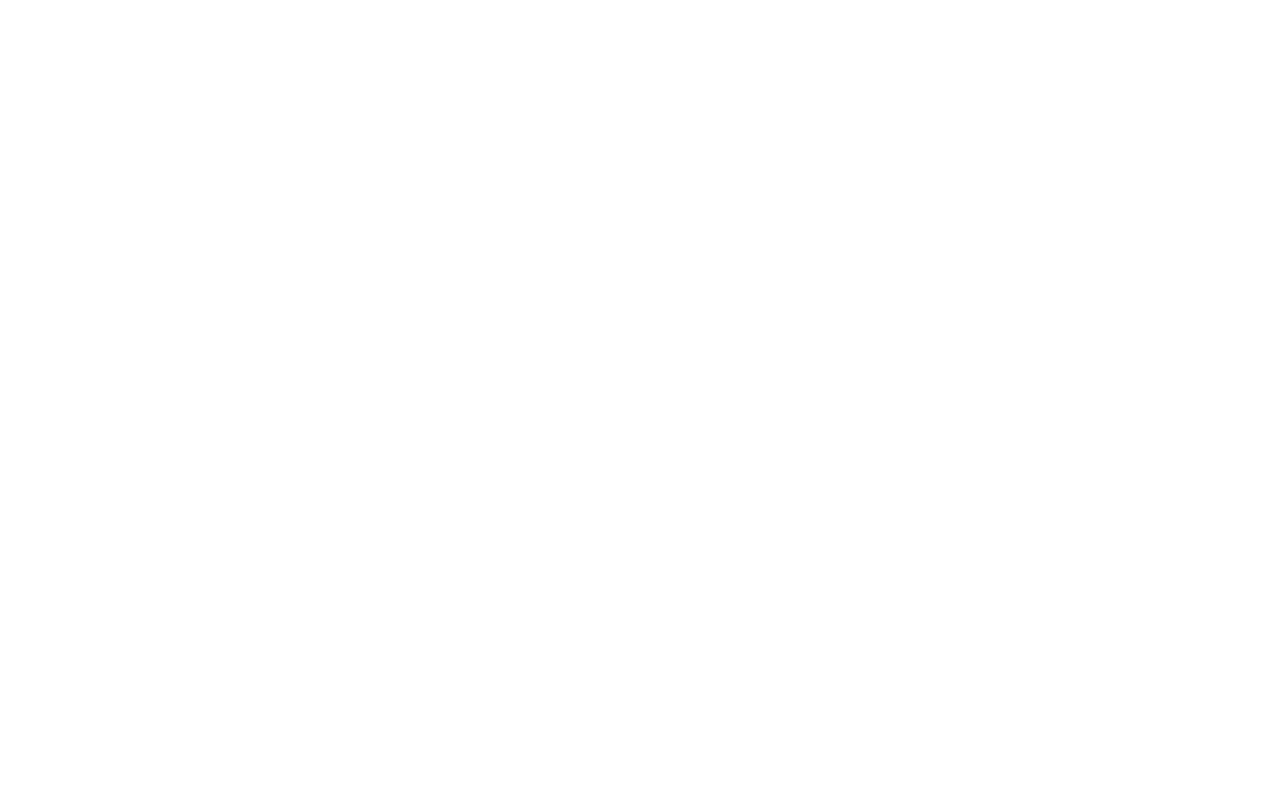
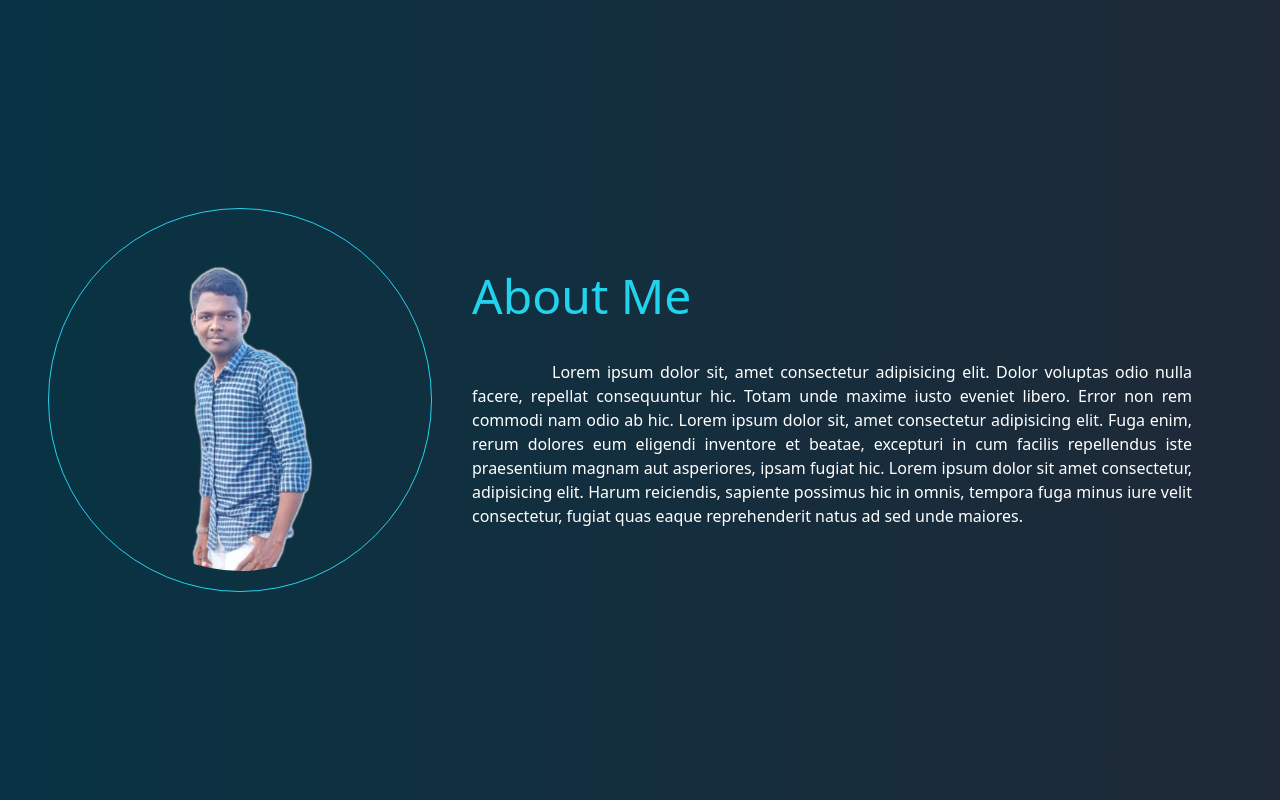
Before and after one commit to Satheesh-Baabu/Portfolio, a React (Vite) app: page /about in a window 1280 px wide. Before the commit this address had no page. Built offline with nearby package versions, Linux system fonts and the light colour scheme.

Commit message:
About page done

```diff
--- a/src/App.jsx
+++ b/src/App.jsx
@@ -1,15 +1,18 @@
 import { Route,Routes,BrowserRouter} from 'react-router-dom'
 
-import Home from './pages/Home'
+import First from './pages/First'
 import Contact from './pages/Contact'
 import Form from './pages/form'
+import About from './pages/About'
+function App() {
 
-function App() {
+
   return (
     <>
       <BrowserRouter>
         <Routes>
-          <Route path="/" element={<Home/>}/>
+          <Route path="/" element={<First/>}/>
+          <Route path="/about" element={<About/>}/>
           <Route path="/contact" element={<Contact/>}/>
           <Route path='/form' element={<Form/>}/>
         </Routes>
--- /dev/null
+++ b/src/Components/Loader.jsx
@@ -0,0 +1,19 @@
+import React from 'react'; // Import your CSS file for styling
+
+const Loader = () => {
+
+  return (
+    <div className='grid h-screen place-items-center '>
+
+        <div className="loader "></div>
+    </div>
+  );
+};
+
+export default Loader;
+
+// height: 100vh;
+//   width: 100%;
+//   display: flex;
+//   align-items: center;
+//   justify-content: center;
--- a/src/index.css
+++ b/src/index.css
@@ -12,3 +12,30 @@
 input[type=number] {
   -moz-appearance: textfield;
 }
+
+/* HTML: <div class="loader"></div> */
+
+
+
+.loader {
+  width: fit-content;
+  font-size: 40px;
+  font-family: system-ui,sans-serif;
+  font-weight: bold;
+  text-transform: uppercase;
+  color: #0000;
+  -webkit-text-stroke: 1px #22D3EE;
+  background:
+    conic-gradient(from -135deg at 100% 50%,#22D3EE 90deg,#22D3EE 0) text no-repeat,
+    conic-gradient(from -135deg at 1lh  50%,#22D3EE 90deg,#22D3EE 0) text no-repeat;
+  animation: l6 2s linear infinite;
+}
+.loader:before {
+  content: "Loading";
+}
+@keyframes l6 {
+  0%     {background-size: 0                200%;background-position:0 0   ,100% 0   }
+  50%    {background-size: calc(60% + .5lh) 200%;background-position:0 0   ,100% 0   }
+  50.01% {background-size: calc(60% + .5lh) 200%;background-position:0 100%,100% 100%}
+  100%   {background-size: 0                200%;background-position:0 100%,100% 100%}
+}
--- /dev/null
+++ b/src/pages/About.jsx
@@ -0,0 +1,24 @@
+import React from 'react'
+import Profile from '../assets/SatheeshBaabu.png'
+function About() {
+    return (
+        <div className='px-12 bg-gradient-to-r from-cyan-950 to-gray-800 md:h-screen w-full'>
+            <div className='md:hidden pt-10'><h1 className='text-4xl text-cyan-400'>About Me</h1></div>
+            <div className=' md:flex place-items-center h-full'>
+
+                <div className=' h-auto md:w-1/2 flex place-items-center justify-center my-10'>
+                    <div className='md:w-96 md:h-96 border border-cyan-400 rounded-full
+                inline-flex items-center justify-center'>
+                        <img src={Profile} alt="NO Image" className=' h-full p-5 rounded-full' />
+                    </div>
+                </div>
+                <div className=' px-10'>
+                    <h1 className='text-5xl text-cyan-400 md:block hidden mb-10'>About Me</h1>
+                    <p className='text-white text-justify indent-20'>Lorem ipsum dolor sit, amet consectetur adipisicing elit. Dolor voluptas odio nulla facere, repellat consequuntur hic. Totam unde maxime iusto eveniet libero. Error non rem commodi nam odio ab hic. Lorem ipsum dolor sit, amet consectetur adipisicing elit. Fuga enim, rerum dolores eum eligendi inventore et beatae, excepturi in cum facilis repellendus iste praesentium magnam aut asperiores, ipsam fugiat hic. Lorem ipsum dolor sit amet consectetur, adipisicing elit. Harum reiciendis, sapiente possimus hic in omnis, tempora fuga minus iure velit consectetur, fugiat quas eaque reprehenderit natus ad sed unde maiores.</p>
+                </div>
+            </div>
+        </div>
+    )
+}
+
+export default About
--- /dev/null
+++ b/src/pages/First.jsx
@@ -0,0 +1,20 @@
+import React from 'react'
+import Home from './Home'
+import Loader from '../Components/Loader'
+import { useState, useEffect } from 'react';
+
+function First() {
+  const [isLoading, setIsLoading] = useState(true);
+  useEffect(() => {
+    // Simulate a data fetch
+    setTimeout(() => {
+      setIsLoading(false);
+    }, 3000); // Adjust the timeout as needed
+  }, []);
+  return (
+    <>{isLoading?<Loader /> :<Home/>}
+    </>
+  )
+}
+
+export default First
--- a/src/pages/Home.jsx
+++ b/src/pages/Home.jsx
@@ -1,11 +1,15 @@
 import React from 'react'
+import About from './About'
 import Navbar from '../Components/Navbar'
 import Profile from '../assets/SatheeshBaabu.png'
 
+
 function Home() {
+
   return (
+    <div>
       <div className='bg-gradient-to-r from-cyan-950 to-gray-800 w-full md:h-screen overflow-hidden'>
-      <Navbar/>
+        <Navbar />
         <div className='pt-24 px-10 h-screen flex flex-col md:flex-row place-items-center space-evenly'>
           <div className=' basis-3/4'>
             <h1 className='text-white md:text-6xl sm:text-4xl text-3xl font-bold'>Hi, I'm Satheesh Baabu</h1>
@@ -14,9 +18,12 @@
             </p>
           </div>
           <div className='basis-1/2  place-items-center'>
-          <img src={Profile} alt="NO Profile" className='md:size-full '/>
+            <img src={Profile} alt="NO Profile" className='md:size-full rounded-full' />
           </div>
         </div>
+
+      </div>
+      <About />
     </div>
   )
 }
```
Lines whose indentation alone changed are shown as unchanged.
